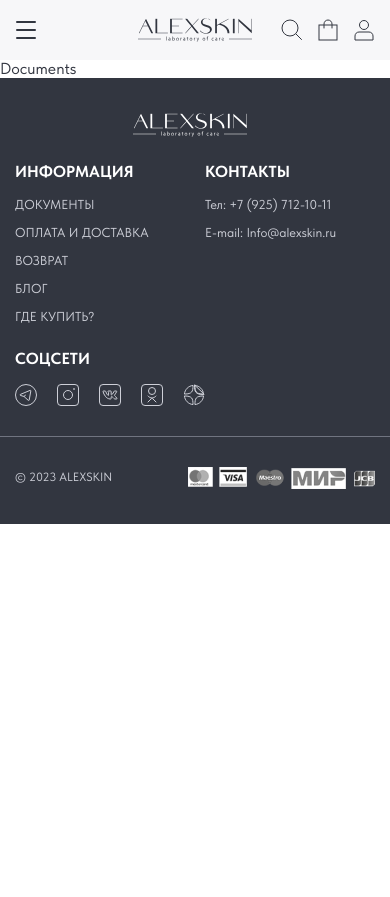
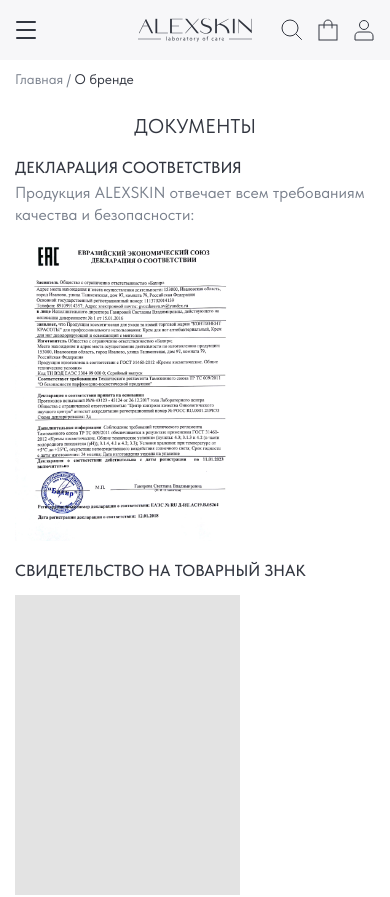
Before and after one commit to sm1ke-dev/alexskin, a React (Create React App) app: page /documents in a window 390 px wide. Shown: the top 897 px of the page. Before the commit the page ends 844 px from the top, so only its background shows below. Built offline with nearby package versions, Linux system fonts and the light colour scheme.

Commit message:
feat: создать страницу Documents

```diff
--- /dev/null
+++ b/src/components/Documents/Documents.css
@@ -0,0 +1,92 @@
+.docs {
+  margin-top: 15px;
+}
+
+.docs__title {
+  margin: 24px 0 40px;
+  text-align: center;
+  font-size: 50px;
+  font-weight: 400;
+  line-height: normal;
+  text-transform: uppercase;
+}
+
+.docs__wrapper {
+  max-width: 1170px;
+  margin: 0 auto;
+  padding: 0 50px;
+}
+
+.docs__name {
+  font-size: 20px;
+  font-weight: 500;
+  line-height: normal;
+  text-transform: uppercase;
+}
+
+.docs__text {
+  margin-top: 10px;
+  padding-bottom: 10px;
+  color: #787f8b;
+  font-size: 16px;
+  font-weight: 400;
+  line-height: 140%;
+}
+
+.docs__scan-wrapper {
+  margin: 20px 0 40px 15px;
+  width: 336px;
+  height: 488px;
+  background-color: #e3e3e3;
+}
+
+.docs__scan {
+  width: 100%;
+  height: 100%;
+  object-fit: cover;
+}
+
+@media screen and (max-width: 1000px) {
+  .docs__wrapper {
+    padding: 0 30px;
+  }
+
+  .docs__title {
+    font-size: 5.13vw;
+  }
+}
+
+@media screen and (max-width: 768px) {
+  .docs__wrapper {
+    padding: 0 40px;
+  }
+}
+
+@media screen and (max-width: 480px) {
+  .docs {
+    margin-top: 10px;
+  }
+
+  .docs__title {
+    margin-bottom: 20px;
+  }
+
+  .docs__wrapper {
+    padding: 0 15px;
+  }
+
+  .docs__name {
+    font-size: 16px;
+  }
+
+  .docs__text {
+    margin-top: 5px;
+    padding-bottom: 0;
+  }
+
+  .docs__scan-wrapper {
+    margin: 15px 0 20px;
+    width: 225px;
+    height: 300px;
+  }
+}
--- a/src/components/Documents/Documents.tsx
+++ b/src/components/Documents/Documents.tsx
@@ -1,7 +1,28 @@
 import React from "react";
+import Breadcrumbs from "../Breadcrumbs/Breadcrumbs";
+import "./Documents.css";
+import doc from "../../images/document.png";
 
 const Documents = () => {
-  return <div>Documents</div>;
+  return (
+    <main className="docs">
+      <Breadcrumbs />
+      <h2 className="docs__title">Документы</h2>
+      <div className="docs__wrapper">
+        <h3 className="docs__name">Декларация соответствия</h3>
+        <p className="docs__text">
+          Продукция ALEXSKIN отвечает всем требованиям качества и безопасности:
+        </p>
+        <div className="docs__scan-wrapper">
+          <img src={doc} alt="doc" className="docs__scan" />
+        </div>
+        <h3 className="docs__name">Свидетельство на товарный знак</h3>
+        <div className="docs__scan-wrapper"></div>
+        <h3 className="docs__name">Свидетельство регистрации ООО</h3>
+        <div className="docs__scan-wrapper"></div>
+      </div>
+    </main>
+  );
 };
 
 export default Documents;
```
Also changed, not shown: src/images/document.png (added).
